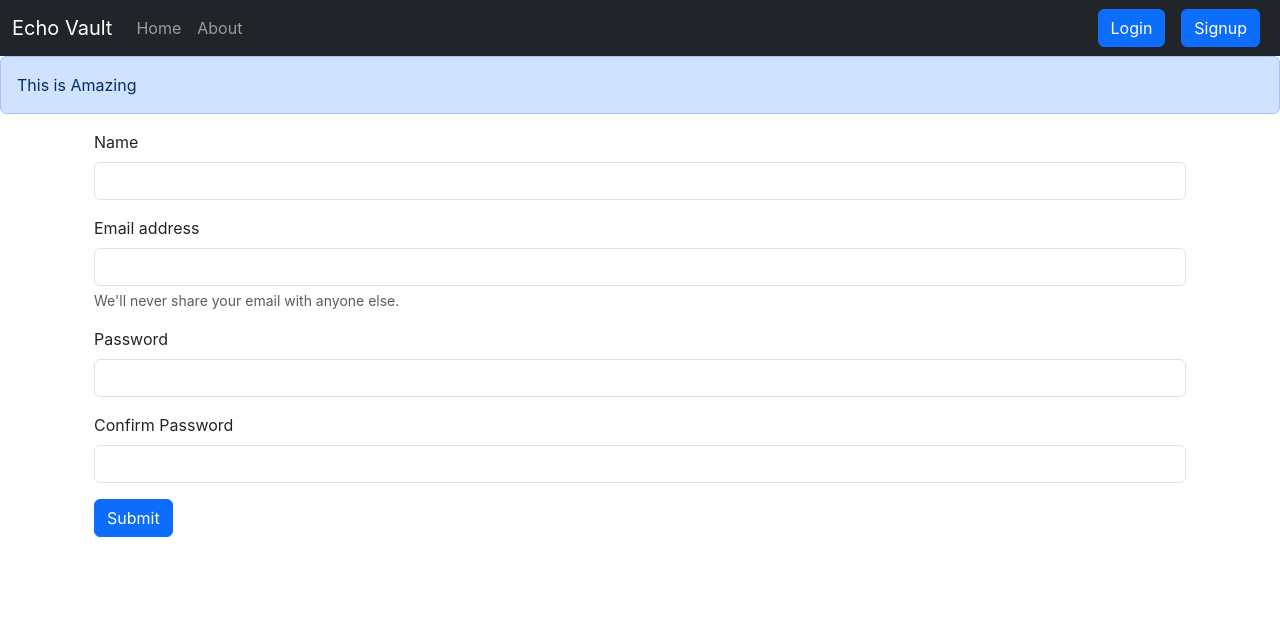
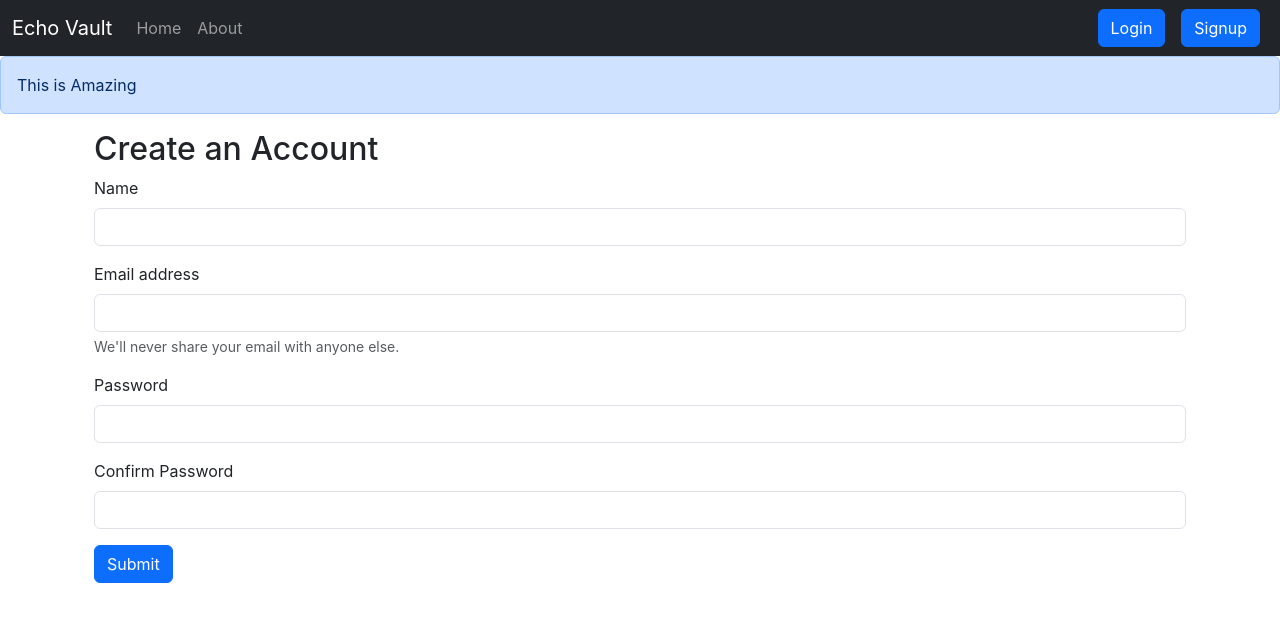
Before and after one commit to AmitHegde3/EchoVault, a React (Create React App) app: page /signup in a window 1280 px wide. Shown: the top 622 px of the page. Built offline with nearby package versions, Linux system fonts and the light colour scheme; the HTML template or start-up script is replaced by a standard one.

Commit message:
Update login and Signup

```diff
--- a/src/components/Login.js
+++ b/src/components/Login.js
@@ -1,10 +1,9 @@
 import React, { useState } from "react";
-import { useNavigate } from 'react-router-dom';
-
+import { useNavigate } from "react-router-dom";
 
 const Login = () => {
-    const [credentials, setCredentials] = useState({ email: "", password: "" });
-    let history = useNavigate();
+  const [credentials, setCredentials] = useState({ email: "", password: "" });
+  let history = useNavigate();
 
   const onChange = (e) => {
     e.preventDefault();
@@ -29,13 +28,14 @@ const Login = () => {
     if (json.success) {
       // Save the authtoken and redirect
       localStorage.setItem("token", json.authToken);
-        history("/")
+      history("/");
     } else {
       alert("Invalid");
     }
   };
   return (
     <div>
+      <h2 className="my-2">Login to Continue</h2>
       <form onSubmit={handleSubmit}>
         <div className="mb-3">
           <label htmlFor="email" className="form-label">
--- a/src/components/Signup.js
+++ b/src/components/Signup.js
@@ -42,6 +42,7 @@ const Signup = () => {
   };
   return (
     <div className="container">
+      <h2 className="my-2">Create an Account</h2>
       <form onSubmit={handleSubmit}>
         <div className="mb-3">
           <label for="name" className="form-label">
```
